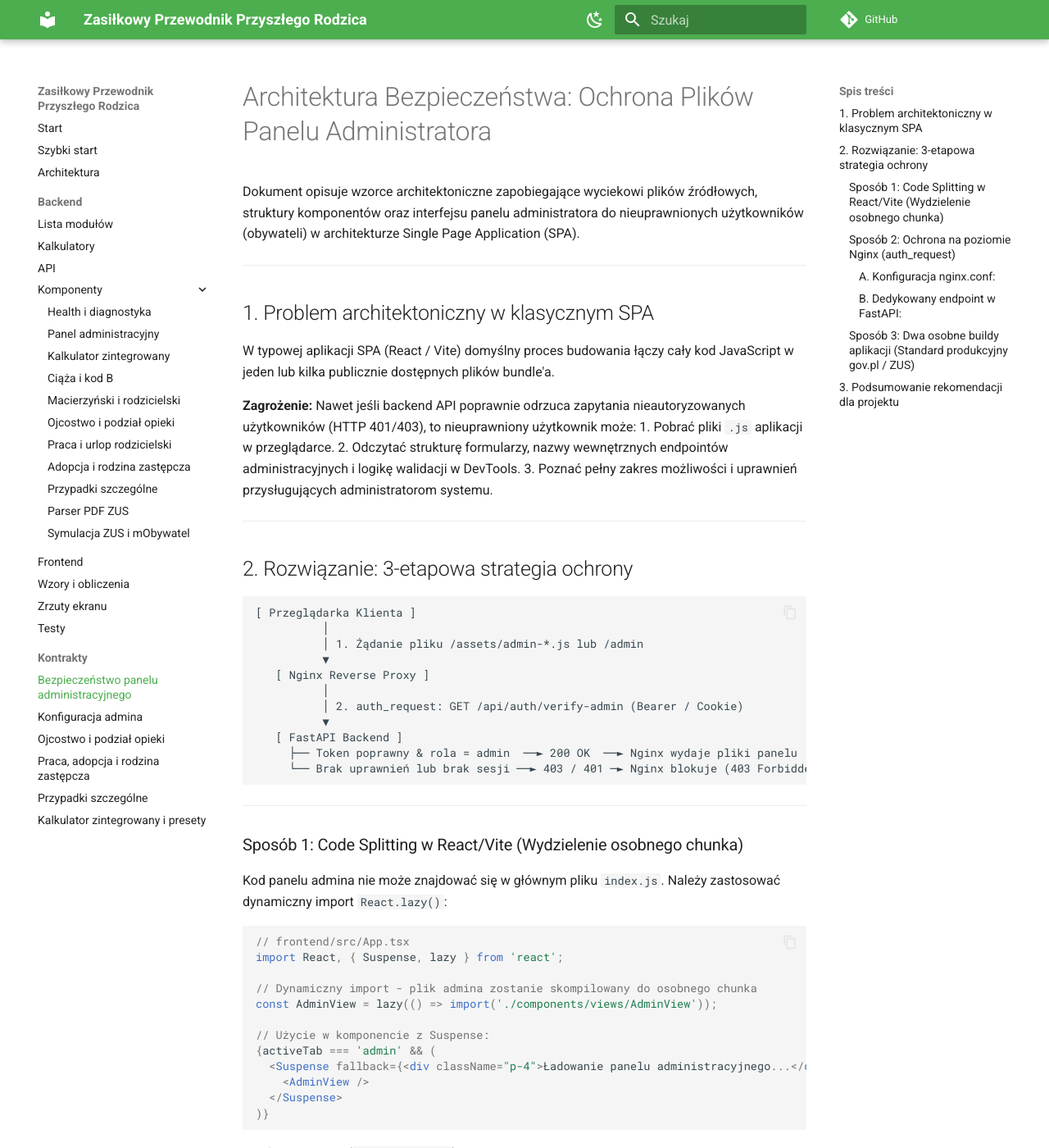
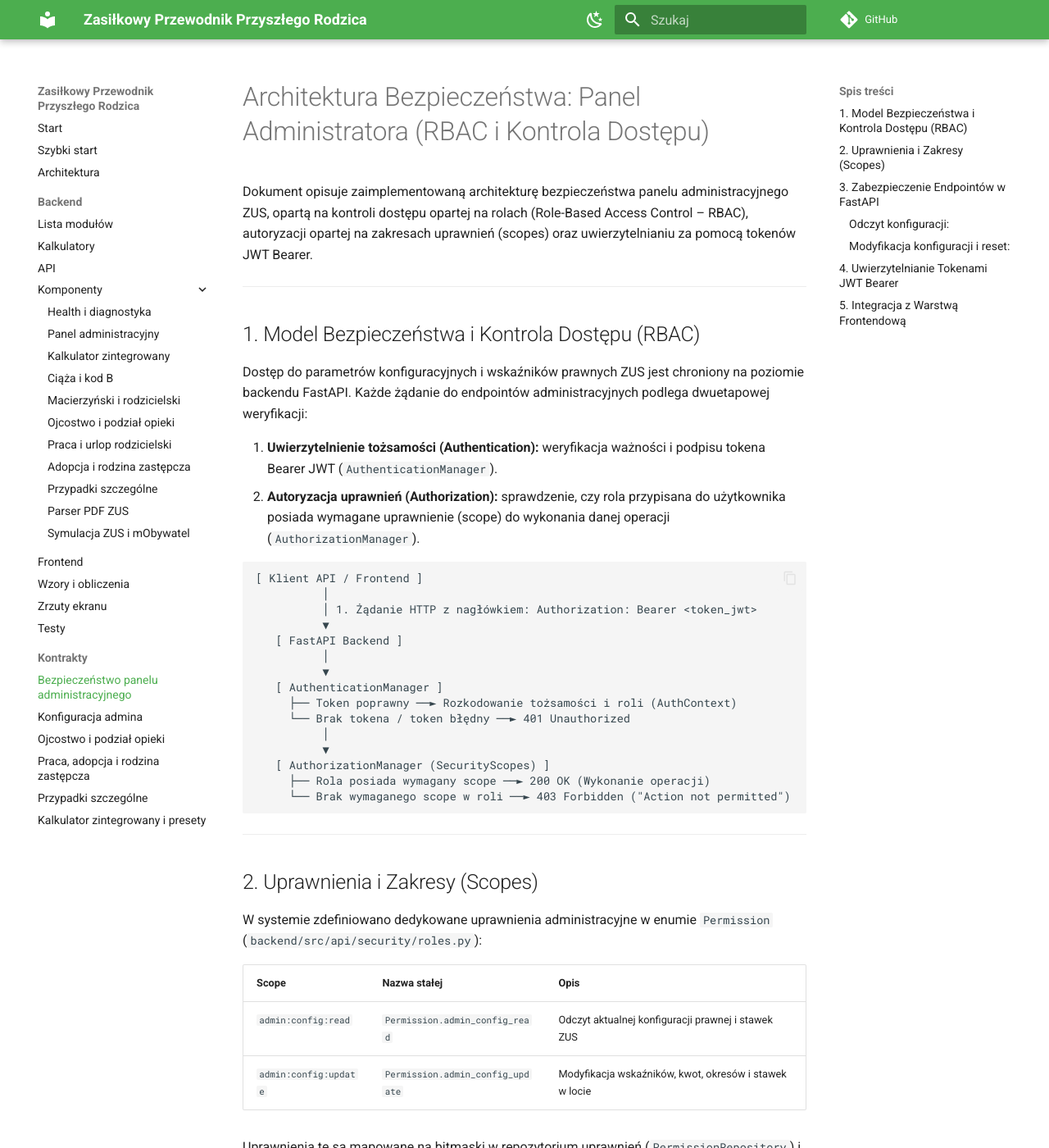
Before and after one commit to NeedM0reTokens/HackNation, an MkDocs documentation site: the page built from docs/architektura_bezpieczenstwa_panelu_admina.md, in a window 1280 px wide and 1400 px high. Shown: the whole window at 82% size. Built offline with MkDocs 1.6.1 and Material for MkDocs 9.7.7, drawn with Linux system fonts in a browser that asks for light colours; comment, search, counter and statistics services are not loaded; some of the changed text lies outside the part shown.

Commit message:
fix: update admin security documentation to reflect e final implemented shape

````diff
--- a/docs/architektura_bezpieczenstwa_panelu_admina.md
+++ b/docs/architektura_bezpieczenstwa_panelu_admina.md
@@ -1,174 +1,101 @@
-# Architektura Bezpieczeństwa: Ochrona Plików Panelu Administratora
+# Architektura Bezpieczeństwa: Panel Administratora (RBAC i Kontrola Dostępu)
 
-Dokument opisuje wzorce architektoniczne zapobiegające wyciekowi plików źródłowych, struktury komponentów oraz interfejsu panelu administratora do nieuprawnionych użytkowników (obywateli) w architekturze Single Page Application (SPA).
+Dokument opisuje zaimplementowaną architekturę bezpieczeństwa panelu administracyjnego ZUS, opartą na kontroli dostępu opartej na rolach (Role-Based Access Control – RBAC), autoryzacji opartej na zakresach uprawnień (scopes) oraz uwierzytelnianiu za pomocą tokenów JWT Bearer.
 
 ---
 
-## 1. Problem architektoniczny w klasycznym SPA
+## 1. Model Bezpieczeństwa i Kontrola Dostępu (RBAC)
 
-W typowej aplikacji SPA (React / Vite) domyślny proces budowania łączy cały kod JavaScript w jeden lub kilka publicznie dostępnych plików bundle'a.
+Dostęp do parametrów konfiguracyjnych i wskaźników prawnych ZUS jest chroniony na poziomie backendu FastAPI. Każde żądanie do endpointów administracyjnych podlega dwuetapowej weryfikacji:
 
-**Zagrożenie:**
-Nawet jeśli backend API poprawnie odrzuca zapytania nieautoryzowanych użytkowników (HTTP 401/403), to nieuprawniony użytkownik może:
-1. Pobrać pliki `.js` aplikacji w przeglądarce.
-2. Odczytać strukturę formularzy, nazwy wewnętrznych endpointów administracyjnych i logikę walidacji w DevTools.
-3. Poznać pełny zakres możliwości i uprawnień przysługujących administratorom systemu.
-
----
-
-## 2. Rozwiązanie: 3-etapowa strategia ochrony
+1. **Uwierzytelnienie tożsamości (Authentication):** weryfikacja ważności i podpisu tokena Bearer JWT (`AuthenticationManager`).
+2. **Autoryzacja uprawnień (Authorization):** sprawdzenie, czy rola przypisana do użytkownika posiada wymagane uprawnienie (scope) do wykonania danej operacji (`AuthorizationManager`).
 
 ```
-[ Przeglądarka Klienta ]
+[ Klient API / Frontend ]
           │
-          │ 1. Żądanie pliku /assets/admin-*.js lub /admin
-          ▼
-   [ Nginx Reverse Proxy ]
-          │
-          │ 2. auth_request: GET /api/auth/verify-admin (Bearer / Cookie)
+          │ 1. Żądanie HTTP z nagłówkiem: Authorization: Bearer <token_jwt>
           ▼
    [ FastAPI Backend ]
-     ├── Token poprawny & rola = admin  ──► 200 OK  ──► Nginx wydaje pliki panelu
-     └── Brak uprawnień lub brak sesji ──► 403 / 401 ─► Nginx blokuje (403 Forbidden)
+          │
+          ▼
+   [ AuthenticationManager ]
+     ├── Token poprawny ──► Rozkodowanie tożsamości i roli (AuthContext)
+     └── Brak tokena / token błędny ──► 401 Unauthorized
+          │
+          ▼
+   [ AuthorizationManager (SecurityScopes) ]
+     ├── Rola posiada wymagany scope ──► 200 OK (Wykonanie operacji)
+     └── Brak wymaganego scope w roli ──► 403 Forbidden ("Action not permitted")
 ```
 
 ---
 
-### Sposób 1: Code Splitting w React/Vite (Wydzielenie osobnego chunka)
+## 2. Uprawnienia i Zakresy (Scopes)
 
-Kod panelu admina nie może znajdować się w głównym pliku `index.js`. Należy zastosować dynamiczny import `React.lazy()`:
+W systemie zdefiniowano dedykowane uprawnienia administracyjne w enumie `Permission` (`backend/src/api/security/roles.py`):
 
-```tsx
-// frontend/src/App.tsx
-import React, { Suspense, lazy } from 'react';
+| Scope                 | Nazwa stałej                     | Opis                                                   |
+| --------------------- | -------------------------------- | ------------------------------------------------------ |
+| `admin:config:read`   | `Permission.admin_config_read`   | Odczyt aktualnej konfiguracji prawnej i stawek ZUS     |
+| `admin:config:update` | `Permission.admin_config_update` | Modyfikacja wskaźników, kwot, okresów i stawek w locie |
 
-// Dynamiczny import - plik admina zostanie skompilowany do osobnego chunka
-const AdminView = lazy(() => import('./components/views/AdminView'));
+Uprawnienia te są mapowane na bitmaski w repozytorium uprawnień (`PermissionRepository`) i przypisywane do ról w bazie (`backend/src/api/data/roles.json`):
 
-// Użycie w komponencie z Suspense:
-{activeTab === 'admin' && (
-  <Suspense fallback={<div className="p-4">Ładowanie panelu administracyjnego...</div>}>
-    <AdminView />
-  </Suspense>
-)}
-```
-
-**Konfiguracja Vite (`vite.config.ts`):**
-Można wymusić osobną nazwę pliku dla modułu administracyjnego:
-
-```ts
-// vite.config.ts
-export default defineConfig({
-  build: {
-    rollupOptions: {
-      output: {
-        manualChunks(id) {
-          if (id.includes('AdminView') || id.includes('/admin/')) {
-            return 'admin-panel';
-          }
-        },
-      },
-    },
-  },
-});
-```
+- **Rola `admin`**: posiada pełne uprawnienia `admin:config:read` oraz `admin:config:update`.
+- **Rola `user`**: posiada uprawnienia wyłącznie do kalkulatorów i symulacji; **nie posiada** uprawnień administracyjnych.
 
 ---
 
-### Sposób 2: Ochrona na poziomie Nginx (`auth_request`)
+## 3. Zabezpieczenie Endpointów w FastAPI
 
-Serwer Nginx serwujący pliki statyczne frontendu weryfikuje uprawnienia w backendzie przed wysłaniem plików panelu admina.
+Wszystkie trasy routera administracyjnego (`backend/src/api/routers/admin.py`) są zabezpieczone zależnością `Security` z biblioteki FastAPI:
 
-#### A. Konfiguracja `nginx.conf`:
+### Odczyt konfiguracji:
 
-```nginx
-server {
-    listen 80;
-    server_name localhost;
+- **`GET /api/admin/config`**
+  ```python
+  dependencies=[
+      Security(
+          authorization_manager.require,
+          scopes=[Permission.admin_config_read],
+      )
+  ]
+  ```
 
-    root /usr/share/nginx/html;
-    index index.html;
+### Modyfikacja konfiguracji i reset:
 
-    # 1. Dostęp do publicznych zasobów obywatela
-    location / {
-        try_files $uri $uri/ /index.html;
-    }
-
-    # 2. Ochrona plików chunka panelu admina (lub ścieżki /admin)
-    location ~* /(assets/admin-.*\.js|admin) {
-        # Każde żądanie tego pliku wymaga autoryzacji w backendzie
-        auth_request /api/auth/verify-admin;
-
-        # Przekaż błąd 401/403 do własnego komunikatu lub przekierowania
-        error_page 401 403 =403 /403.html;
-
-        try_files $uri $uri/ /index.html;
-    }
-
-    # 3. Wewnętrzny subrequest sprawdzający uprawnienia
-    location = /api/auth/verify-admin {
-        internal;
-        proxy_pass http://backend:8000/api/auth/verify-admin;
-        proxy_pass_request_body off;
-        proxy_set_header Content-Length "";
-        proxy_set_header X-Original-URI $request_uri;
-
-        # Przekazanie tokena z nagłówka Authorization lub ciasteczka HttpOnly
-        proxy_set_header Authorization $http_authorization;
-        proxy_set_header Cookie $http_cookie;
-    }
-
-    # 4. Proxy do API backendu
-    location /api/ {
-        proxy_pass http://backend:8000/api/;
-        proxy_set_header Host $host;
-        proxy_set_header X-Real-IP $remote_addr;
-    }
-}
-```
-
-#### B. Dedykowany endpoint w FastAPI:
-
-```python
-# backend/src/api/routers/auth.py
-from fastapi import APIRouter, Depends, HTTPException, status
-from ..security import AuthContext, authentication_manager
-
-@router.get("/auth/verify-admin", status_code=status.HTTP_200_OK)
-def verify_admin_access(
-    auth: AuthContext = Depends(authentication_manager.get_auth_context),
-) -> dict[str, str]:
-    """
-    Szybki endpoint autoryzacyjny dla Nginx auth_request.
-    Zwraca 200 OK wyłącznie dla użytkowników z rolą 'admin'.
-    """
-    if auth.user_role.name != "admin":
-        raise HTTPException(
-            status_code=status.HTTP_403_FORBIDDEN,
-            detail="Wymagane uprawnienia administratora ZUS",
-        )
-    return {"status": "authorized", "user": auth.pesel}
-```
+- **`PUT /api/admin/config`**
+- **`PUT, PATCH /api/admin/config/rates`**
+- **`PUT, PATCH /api/admin/config/amounts`**
+- **`PUT, PATCH /api/admin/config/durations`**
+- **`PUT, PATCH /api/admin/config/limits`**
+- **`POST, PATCH /api/admin/config/parameter`**
+- **`POST /api/admin/config/reset`**
+  ```python
+  dependencies=[
+      Security(
+          authorization_manager.require,
+          scopes=[Permission.admin_config_update],
+      )
+  ]
+  ```
 
 ---
 
-### Sposób 3: Dwa osobne buildy aplikacji (Standard produkcyjny gov.pl / ZUS)
+## 4. Uwierzytelnianie Tokenami JWT Bearer
 
-Podejście stosowane w systemach o najwyższych wymogach bezpieczeństwa:
-
-1. **`frontend-citizen` (Portal Obywatela):**
-   - Zawiera wyłącznie widoki kalkulatorów, wniosków i logowania mObywatel.
-   - Kod panelu admina w ogóle nie występuje w repozytorium / paczce wdrożeniowej.
-2. **`frontend-admin` (Panel Inspektora ZUS):**
-   - Osobny projekt / build wdrożony na innej subdomenie (np. `admin.zus.gov.pl` lub w intranecie).
-   - Dostęp ograniczony na poziomie infrastruktury (VPN, Whitelist IP, mTLS, logowanie certyfikatem służbowym).
+1. **Format tokena:** Podpisany token JWT (algorytm HS256) zawierający identyfikator PESEL, rolę (`admin` / `user`) oraz znacznik czasu wygaśnięcia (`exp`).
+2. **Pozyskanie tokena:** Token jest wydawany podczas logowania przez endpointy autentykacji (`/api/auth/mobywatel/login` lub `/api/auth/login`).
+3. **Bypass deweloperski (`DEV_AUTH_BYPASS`):**
+   - Przy włączonej zmiennej środowiskowej `DEV_AUTH_BYPASS="true"`, żądania bez tokena otrzymują domyślny kontekst administracyjny na potrzeby lokalnego developmentu i interaktywnej dokumentacji Swagger UI (`/docs`).
+   - W środowisku produkcyjnym flaga `DEV_AUTH_BYPASS="false"` wymusza obecność ważnego tokena Bearer – brak nagłówka skutkuje natychmiastowym błędem `401 Unauthorized`.
 
 ---
 
-## 3. Podsumowanie rekomendacji dla projektu
+## 5. Integracja z Warstwą Frontendową
 
-| Etap projektu | Rekomendowane rozwiązanie | Narzut pracy | Bezpieczeństwo |
-|---|---|---|---|
-| **Hackathon / MVP** | `React.lazy()` (osobny chunk) + `DEV_AUTH_BYPASS` | Niski | Dobry (kod oddzielony od bundle'a głównego) |
-| **Produkcja (Docker)** | `React.lazy()` + Nginx `auth_request` | Średni | Bardzo wysoki (serwer blokuje pobranie kodu) |
-| **Enterprise / Gov** | Osobne repozytorium/build + VPN/Intranet | Wysoki | Maksymalny (pełna izolacja sieciowa) |
+1. **Przesyłanie tokena:** Klient API frontendu (`frontend/src/lib/api-client.ts`) automatycznie dołącza nagłówek `Authorization: Bearer <token>` pobierany z magazynu sesji (`zus_auth_token`).
+2. **Obsługa kodów błędów:**
+   - W przypadku odpowiedzi `401 Unauthorized` lub `403 Forbidden`, funkcja `handleAdminResponse` rzuca czytelny wyjątek informujący użytkownika o braku uprawnień administracyjnych.
+   - Interfejs użytkownika prezentuje stosowny komunikat ostrzegawczy i uniemożliwia zapisanie modyfikacji bez odpowiedniej roli.
````
